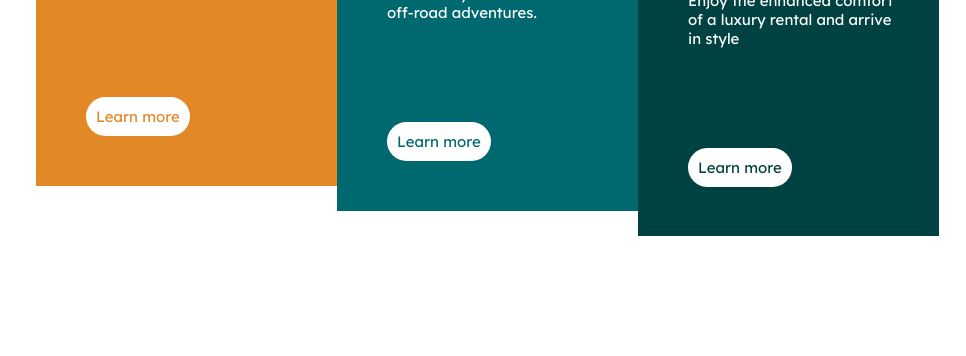
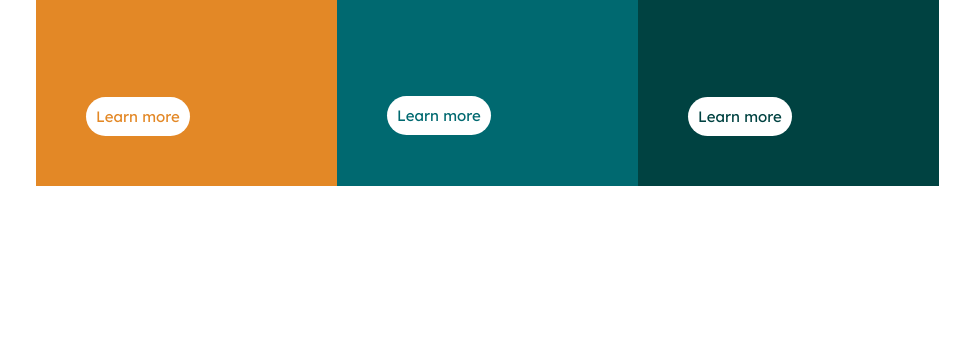
Before and after one commit to berdebek5/3-column-preview-card-component-challenge-hub, a plain HTML site: page index.html in a window 1280 px wide. Shown: the part 444-800 px from the top of the page, without its empty margins (314-1280 px from the left). Drawn offline with Linux system fonts and the light colour scheme.

Commit message:
Update main.css

```diff
--- a/main.css
+++ b/main.css
@@ -51,9 +51,9 @@ header {
 .second_column {
     background: hsl(184, 100%, 22%);
     width: 251px;
-    padding: 50px 0 50px 50px;
+    padding: 50px 0 51px 50px;
     margin-left: 301px;
-    margin-top: -454px;
+    margin-top: -480px;
 }
 
 .second_column_btn {
@@ -72,9 +72,9 @@ header {
 .third_column {
     background: hsl(179, 100%, 13%);
     width: 251px;
-    padding: 50px 0 49px 50px;
+    padding: 50px 0 50px 50px;
     margin-left: 602px;
-    margin-top: -454px;
+    margin-top: -480px;
 }
 
 .third_column_btn {
```
